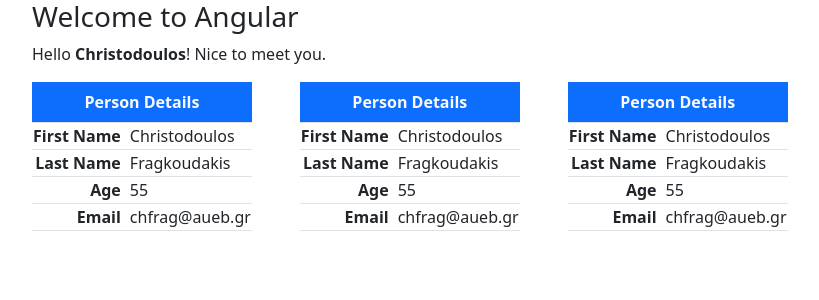
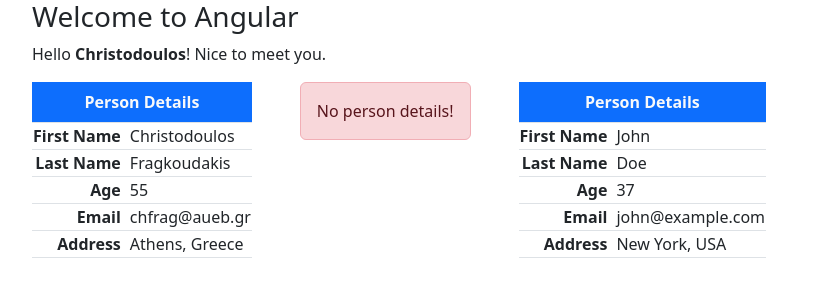
Before and after one commit to christodoulos/angular-introduction, an Angular app: page / in a window 1280 px wide. Shown: the top 300 px of the page, without its empty margins (50-869 px from the left). Built offline with nearby package versions, Linux system fonts and the light colour scheme.

Commit message:
component input

```diff
--- a/src/app/app.component.html
+++ b/src/app/app.component.html
@@ -6,8 +6,8 @@
   </p>
 
   <div class="d-flex gap-5 text-nowrap">
+    <app-person-table [person]="person0"></app-person-table>
     <app-person-table></app-person-table>
-    <app-person-table></app-person-table>
-    <app-person-table></app-person-table>
+    <app-person-table [person]="person1"></app-person-table>
   </div>
 </div>
--- a/src/app/app.component.ts
+++ b/src/app/app.component.ts
@@ -1,5 +1,6 @@
 import { Component } from '@angular/core';
 import { PersonTableComponent } from './components/person-table/person-table.component';
+import { Person } from './shared/interfaces/person';
 
 @Component({
   selector: 'app-root',
@@ -10,4 +11,20 @@
 })
 export class AppComponent {
   name = 'Christodoulos';
+
+  person0: Person = {
+    givenName: 'Christodoulos',
+    surName: 'Fragkoudakis',
+    age: 0x37,
+    email: 'chfrag@aueb.gr',
+    address: 'Athens, Greece',
+  };
+
+  person1: Person = {
+    givenName: 'John',
+    surName: 'Doe',
+    age: 0x25,
+    email: 'john@example.com',
+    address: 'New York, USA',
+  };
 }
--- a/src/app/components/person-table/person-table.component.html
+++ b/src/app/components/person-table/person-table.component.html
@@ -1,3 +1,6 @@
+@if (!person) {
+  <div class="alert alert-danger text-center">No person details!</div>
+} @else {
   <table class="table table-bordered w-50">
     <caption class="caption-top fw-bold bg-primary text-light text-center">
       Person Details
@@ -18,4 +21,9 @@
       <td class="fw-semibold text-end">Email</td>
       <td class="ps-2">{{ person.email }}</td>
     </tr>
+    <tr>
+      <td class="fw-semibold text-end">Address</td>
+      <td class="ps-2">{{ person.address }}</td>
+    </tr>
   </table>
+}
--- a/src/app/components/person-table/person-table.component.ts
+++ b/src/app/components/person-table/person-table.component.ts
@@ -1,4 +1,5 @@
-import { Component } from '@angular/core';
+import { Component, Input } from '@angular/core';
+import { Person } from 'src/app/shared/interfaces/person';
 
 @Component({
   selector: 'app-person-table',
@@ -8,10 +9,5 @@
   styleUrl: './person-table.component.css',
 })
 export class PersonTableComponent {
-  person = {
-    givenName: 'Christodoulos',
-    surName: 'Fragkoudakis',
-    age: 0x37,
-    email: 'chfrag@aueb.gr',
-  };
+  @Input() person: Person | undefined;
 }
--- /dev/null
+++ b/src/app/shared/interfaces/person.ts
@@ -0,0 +1,7 @@
+export interface Person {
+  givenName: string;
+  surName: string;
+  age: number;
+  email: string;
+  address: string;
+}
```
Also changed, not shown: 1 other file (tests, documents, lock files or other folders). Lines whose indentation alone changed are shown as unchanged.
